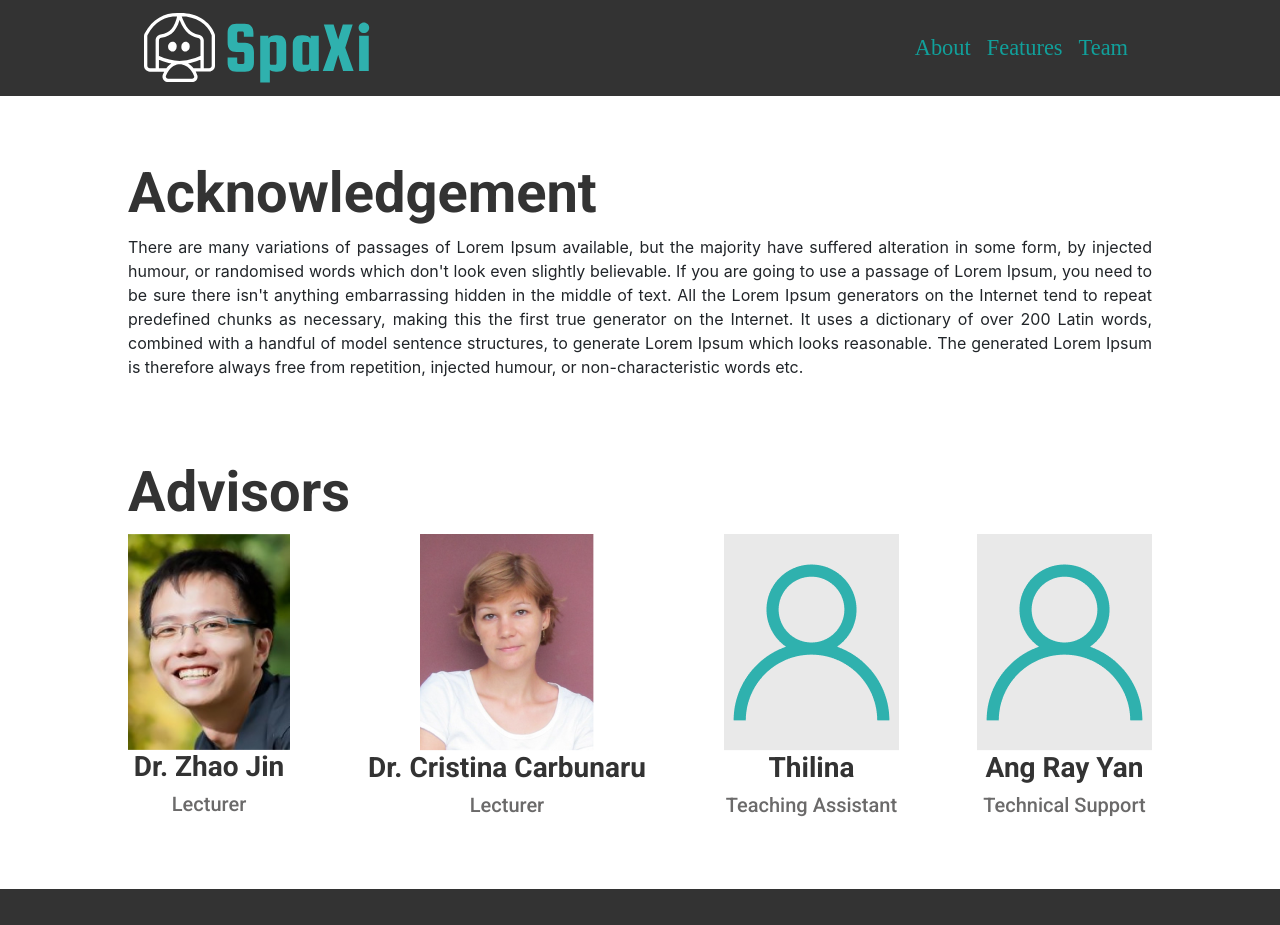
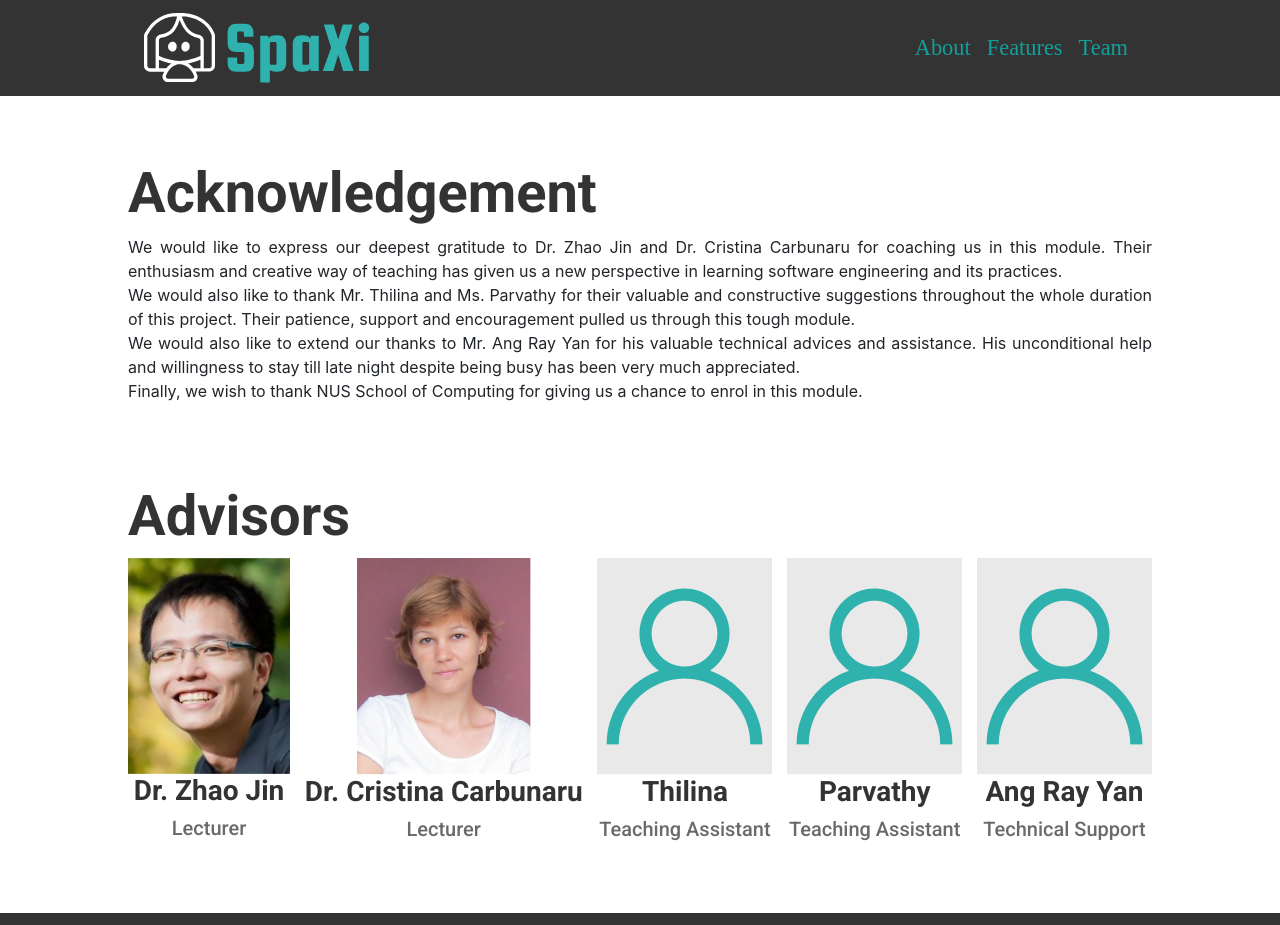
Before and after one commit to SpaXi-Team11/SpaXi, a React (Create React App) app: page /team in a window 1280 px wide. Shown: the top 925 px of the page. Built offline with nearby package versions, Linux system fonts and the light colour scheme; a web font is replaced by a local one.

Commit message:
update team

```diff
--- a/src/scenes/team/components/Acknowledgement.js
+++ b/src/scenes/team/components/Acknowledgement.js
@@ -10,7 +10,11 @@ export default class Acknowledgement extends Component {
     return (
       <div className="acknowledgement">
         <h1 className="theme__section-header">Acknowledgement</h1>
-        <p>There are many variations of passages of Lorem Ipsum available, but the majority have suffered alteration in some form, by injected humour, or randomised words which don't look even slightly believable. If you are going to use a passage of Lorem Ipsum, you need to be sure there isn't anything embarrassing hidden in the middle of text. All the Lorem Ipsum generators on the Internet tend to repeat predefined chunks as necessary, making this the first true generator on the Internet. It uses a dictionary of over 200 Latin words, combined with a handful of model sentence structures, to generate Lorem Ipsum which looks reasonable. The generated Lorem Ipsum is therefore always free from repetition, injected humour, or non-characteristic words etc.</p>
+        <p>We would like to express our deepest gratitude to Dr. Zhao Jin and Dr. Cristina Carbunaru for coaching us in this module. Their enthusiasm and creative way of teaching has given us a new perspective in learning software engineering and its practices.<br />
+           We would also like to thank Mr. Thilina and Ms. Parvathy for their valuable and constructive suggestions throughout the whole duration of this project. Their patience, support and encouragement pulled us through this tough module.<br />
+           We would also like to extend our thanks to Mr. Ang Ray Yan for his valuable technical advices and assistance. His unconditional help and willingness to stay till late night despite being busy has been very much appreciated.<br />
+           Finally, we wish to thank NUS School of Computing for giving us a chance to enrol in this module.
+        </p>
       </div>
     );
   }
--- a/src/scenes/team/components/Advisors.js
+++ b/src/scenes/team/components/Advisors.js
@@ -4,6 +4,7 @@ import 'scenes/team/styles/style.css';
 import zhaoJin from 'assets/members/advisor_display_picture/ZhaoJin.png';
 import cristina from 'assets/members/advisor_display_picture/Cristina.png';
 import thilina from 'assets/members/advisor_display_picture/Thilina.png';
+import parvathy from 'assets/members/advisor_display_picture/Parvathy.png';
 import rayyan from 'assets/members/advisor_display_picture/RayYan.png';
 
 import AdvisorProfileCell from './AdvisorProfileCell';
@@ -21,6 +22,7 @@ export default class Advisors extends Component {
           <AdvisorProfileCell image={zhaoJin} name="Dr. Zhao Jin" designature="Lecturer" />
           <AdvisorProfileCell image={cristina} name="Dr. Cristina Carbunaru" designature="Lecturer" />
           <AdvisorProfileCell image={thilina} name="Thilina" designature="Teaching Assistant" />
+          <AdvisorProfileCell image={parvathy} name="Parvathy" designature="Teaching Assistant" />
           <AdvisorProfileCell image={rayyan} name="Ang Ray Yan" designature="Technical Support" />
         </div>
       </div>
--- a/src/scenes/team/styles/style.css
+++ b/src/scenes/team/styles/style.css
@@ -51,7 +51,7 @@
   @media (min-width: 769px) {
     .advisors .display-section {
       display: grid;
-      grid-template-areas: "a b" "c d"; } }
+      grid-template-areas: "a b" "c d" "e f"; } }
   @media (min-width: 992px) {
     .advisors .display-section {
       display: flex;
--- a/src/scenes/team/styles/style.scss
+++ b/src/scenes/team/styles/style.scss
@@ -46,7 +46,7 @@
 
     @include breakpoint(md) {
       display: grid;
-      grid-template-areas: "a b" "c d";
+      grid-template-areas: "a b" "c d" "e f";
     }
 
     @include breakpoint(lg) {
```
Also changed, not shown: src/assets/members/advisor_display_picture/Parvathy.png (added).
